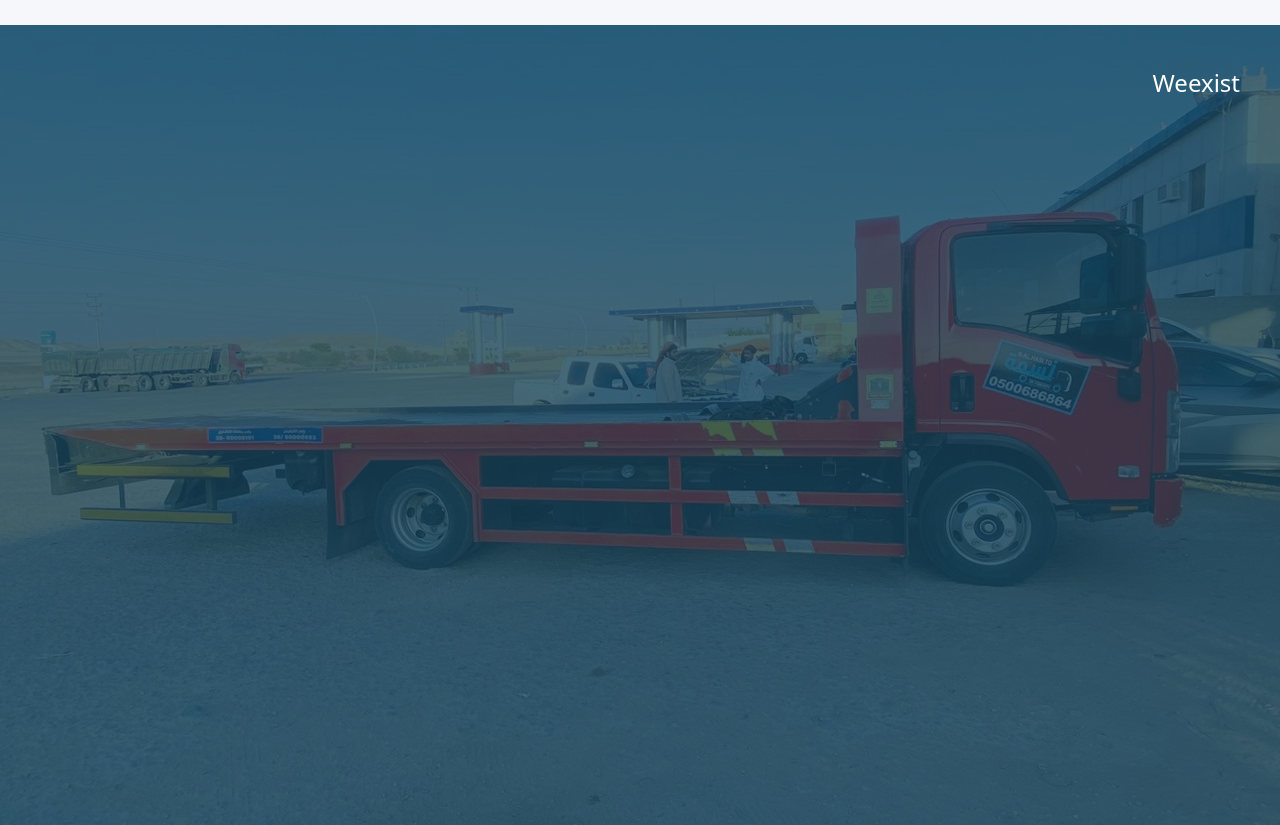
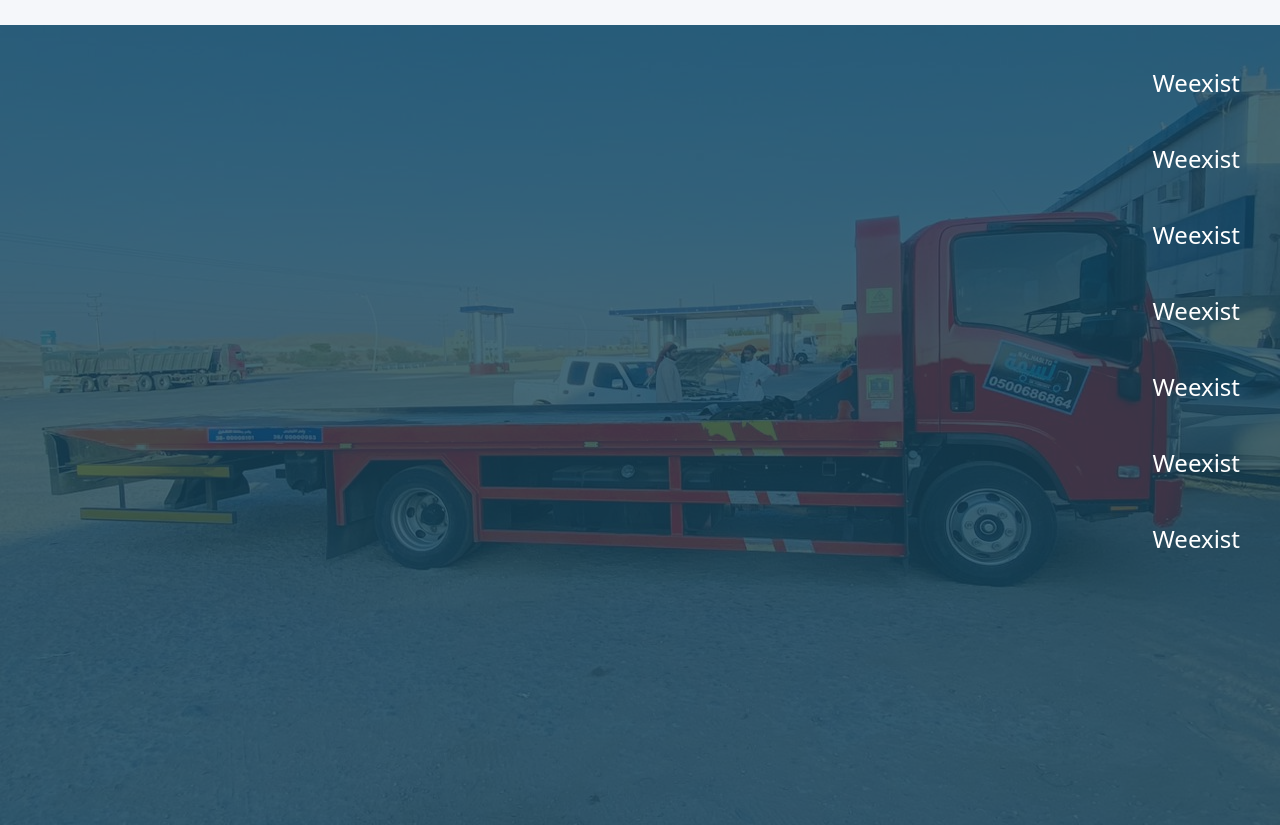
Before and after one commit to ahmed-mohammed-developer/satha-test, a React (Create React App) app: page / in a window 1280 px wide. Shown: the part 1580-2405 px from the top of the page. Built offline with nearby package versions, Linux system fonts and the light colour scheme.

Commit message:
ass new section

```diff
--- a/src/components/Weexist/Weexist.jsx
+++ b/src/components/Weexist/Weexist.jsx
@@ -6,6 +6,13 @@ function Weexist() {
     <div className="background-section">
     <div className="overlay">
     <div>Weexist</div>
+    <div>Weexist</div>
+    <div>Weexist</div>
+    <div>Weexist</div>
+    <div>Weexist</div>
+    <div>Weexist</div>
+    <div>Weexist</div>
+
     </div>
   </div>
 
```
